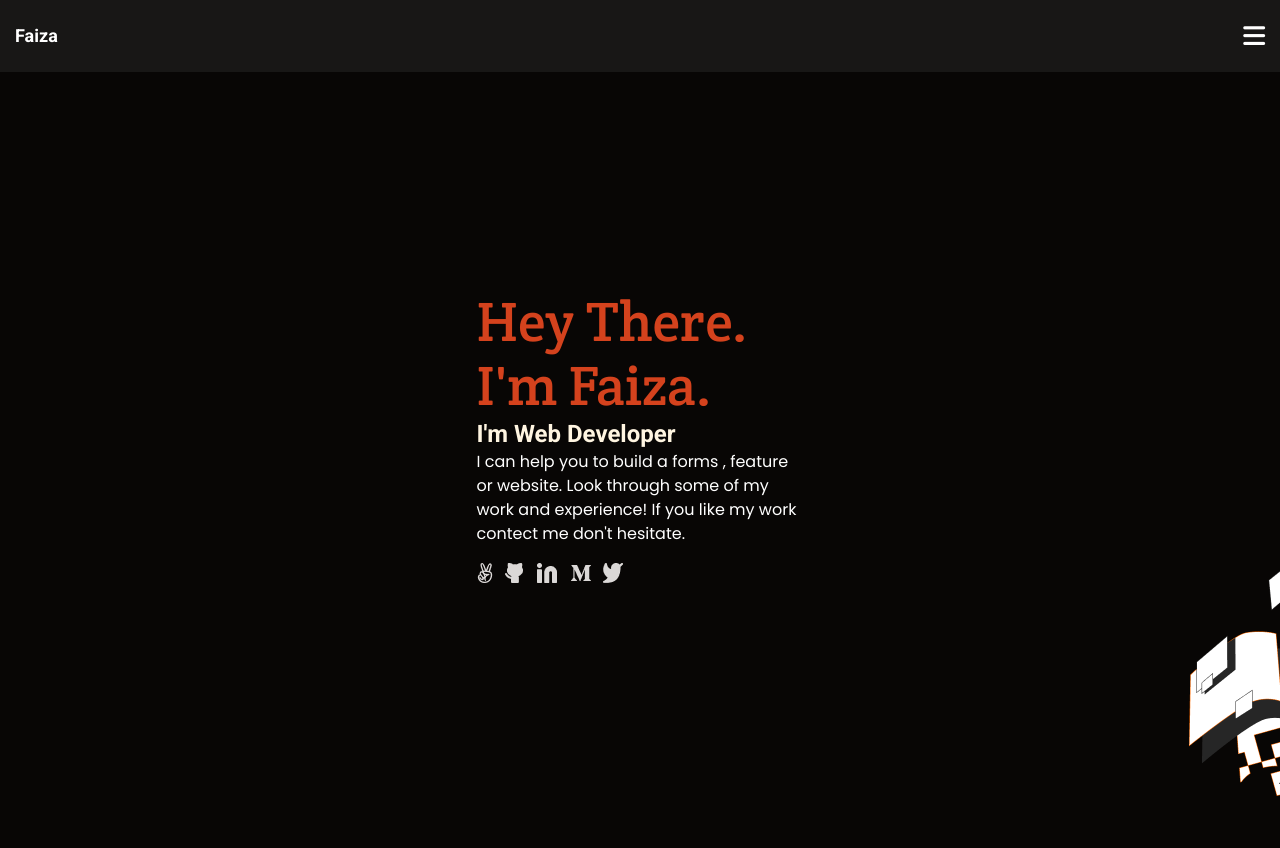
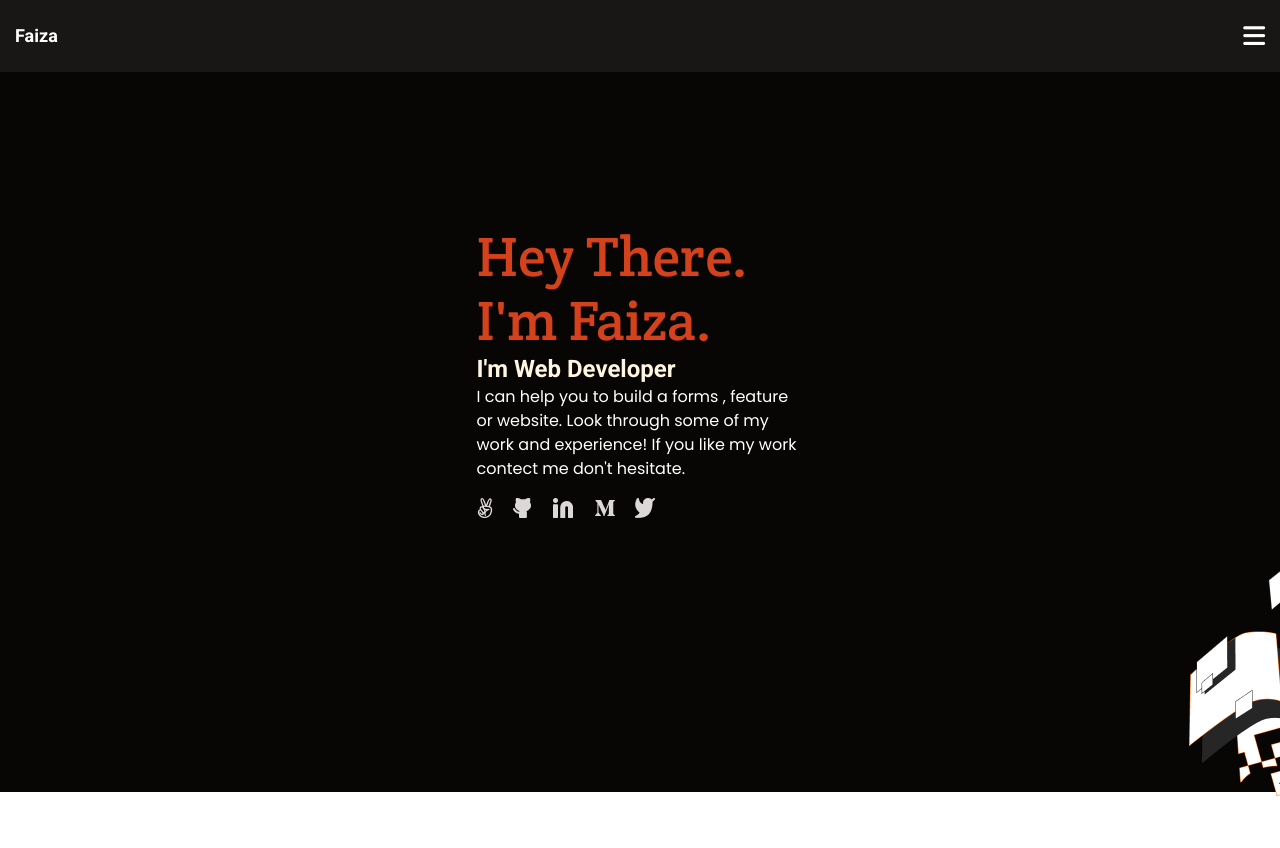
Before and after one commit to faiza748/Personal-Portfolio, a website: page index.html in a window 1280 px wide. Drawn offline with Linux system fonts and the light colour scheme.

Commit message:
Modify style.css

```diff
--- a/style.css
+++ b/style.css
@@ -57,14 +57,14 @@ nav {
   width: 100%;
   background: url(assest/background/illustration-header-mobile.png) no-repeat;
   background-color: #080605;
-  height: 100vh;
+  height: 90vh;
   background-position: right bottom;
   flex-direction: column;
 }
 
 .cont-parent {
   flex-direction: column;
-  margin-bottom: 80px;
+  margin-bottom: 130px;
 }
 
 .content {
@@ -107,7 +107,7 @@ nav {
 }
 
 .socialmedia > ul {
-  gap: 12px;
+  gap: 20px;
   display: flex;
   justify-content: center;
   align-items: center;
```
